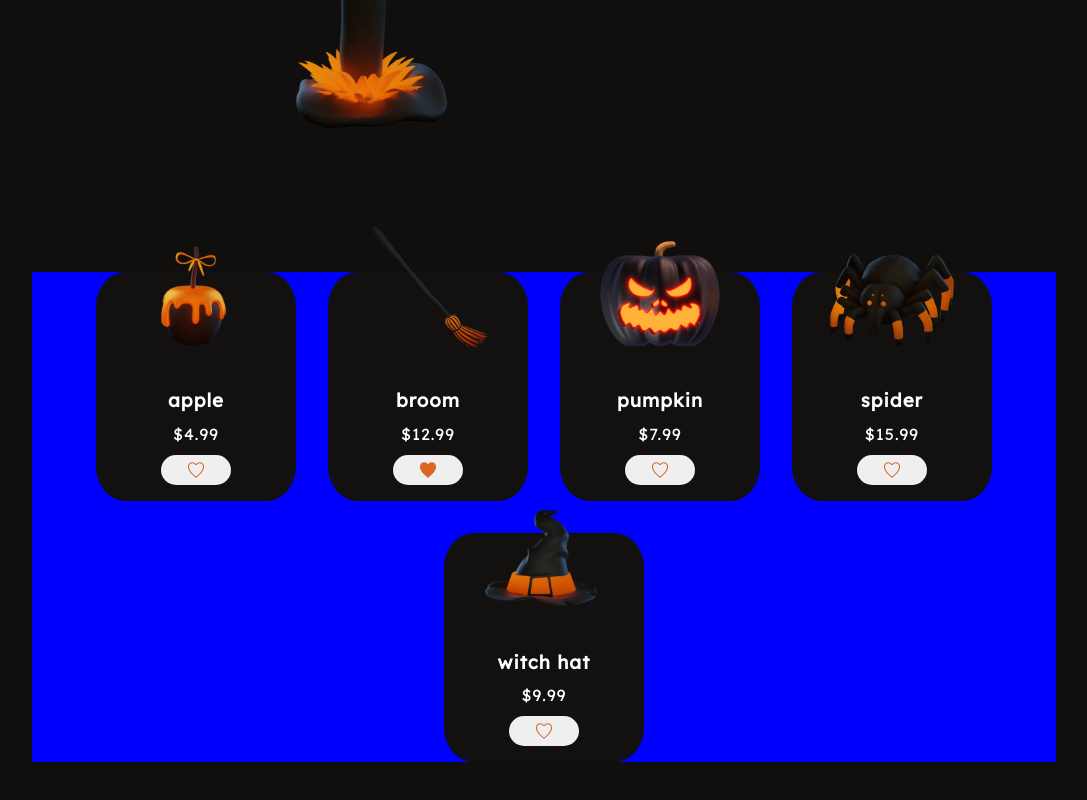
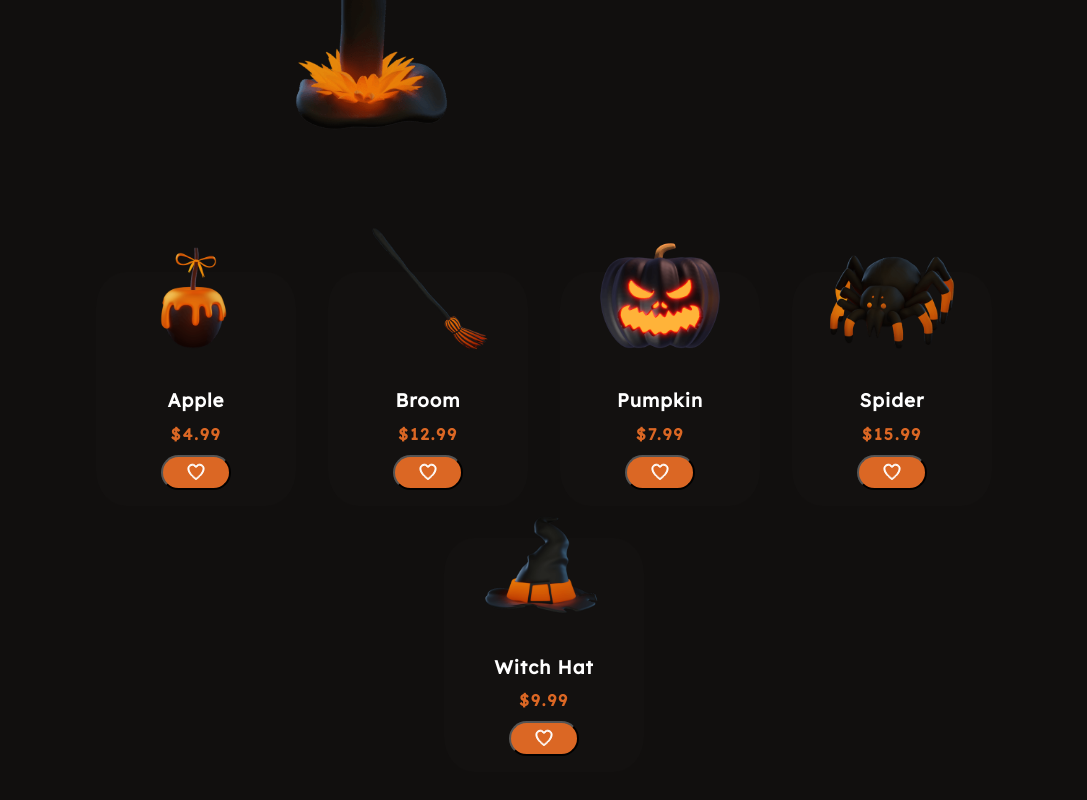
Before and after one commit to eziiel/halloween, a React (Vite) app: page / in a window 1280 px wide. Shown: the part 2371-3171 px from the top of the page, without its empty margins (96-1183 px from the left). Built offline with nearby package versions, Linux system fonts and the light colour scheme.

Commit message:
about first end

```diff
--- a/public/data/card_items.json
+++ b/public/data/card_items.json
@@ -1,32 +1,32 @@
 [
   {
-    "statusliked":false,
-    "img" : "/images/item-apple.png",
-    "subTitle" : "apple",
+    "statusLiked": false,
+    "img": "/images/item-apple.png",
+    "subTitle": "apple",
     "price": "$4.99"
   },
   {
-    "statusliked":true,
-    "img" : "/images/item-broom.png",
-    "subTitle" : "broom",
+    "statusLiked": true,
+    "img": "/images/item-broom.png",
+    "subTitle": "broom",
     "price": "$12.99"
   },
   {
-    "statusliked":false,
-    "img" : "/images/item-pumpkin.png",
-    "subTitle" : "pumpkin",
+    "statusLiked": false,
+    "img": "/images/item-pumpkin.png",
+    "subTitle": "pumpkin",
     "price": "$7.99"
   },
   {
-    "statusliked":false,
-    "img" : "/images/item-spider.png",
-    "subTitle" : "spider",
+    "statusLiked": false,
+    "img": "/images/item-spider.png",
+    "subTitle": "spider",
     "price": "$15.99"
   },
   {
-    "statusliked":false,
-    "img" : "/images/item-witch-hat.png",
-    "subTitle" : "witch hat",
+    "statusLiked": false,
+    "img": "/images/item-witch-hat.png",
+    "subTitle": "witch hat",
     "price": "$9.99"
   }
 ]
--- a/src/assets/card-items/index.tsx
+++ b/src/assets/card-items/index.tsx
@@ -1,35 +1,41 @@
-import React from 'react'
-import * as S from "./styled"
-import { IoIosHeartEmpty } from "react-icons/io";
-import { IoIosHeart } from "react-icons/io";
-import { Button } from '../button';
+import { IoIosHeart, IoIosHeartEmpty } from "react-icons/io";
+import * as S from "./styled";
+import DataCardItems from "../../../public/data/card_items.json";
+import React from "react";
+
 
 interface Data_card_item {
-  subTitle:string
-  img:string
-  price:string
-  statusliked:boolean
+  subTitle: string;
+  img: string;
+  price: string;
+  statusLiked: boolean;
 }
 
+export const CardItems = ({
+  img,
+  subTitle,
+  price,
+  statusLiked,
+}: Data_card_item) => {
 
-export const CardItems = ({ img, subTitle, price, statusliked}:Data_card_item) => {
+  const [statusCardFan, setStatusCardFan] = React.useState(false)
+  const HandleItemFan = ():void => {
+    setStatusCardFan(!statusCardFan)
+  }
   return (
     <S.Card_item>
-      <S.Img_card_item src={img} alt={subTitle}/>
-      <S.Title_card_item>
-        {subTitle}
-      </S.Title_card_item>
-      <S.Price_card_item>
-        {price}
-      </S.Price_card_item>
-      <Button
-          text={statusliked ? <IoIosHeart size="20px"/> : <IoIosHeartEmpty size="20px"/>}
-          backColor=""
-          width="70px"
-          height="30px"
-          size="--first_size"
-          color="--first_color"/>
-
+      <S.Img_card_item src={img} alt={subTitle} />
+      <S.ContentOverButtonStatus>
+        <S.Title_card_item>{subTitle}</S.Title_card_item>
+        <S.Price_card_item>{price}</S.Price_card_item>
+        <S.Fan_card_item onClick={HandleItemFan}>
+          {statusCardFan ? (
+            <IoIosHeart size="20px" strokeWidth="25px" color="#fff"></IoIosHeart>
+          ) : (
+            <IoIosHeartEmpty size="20px" strokeWidth="25px" color="#fff" />
+          )}
+        </S.Fan_card_item>
+      </S.ContentOverButtonStatus>
     </S.Card_item>
-  )
-}
+  );
+};
--- a/src/assets/card-items/styled.ts
+++ b/src/assets/card-items/styled.ts
@@ -1,14 +1,16 @@
 import styled from "styled-components";
 
+interface ImgFan {
+  img: JSX.Element
+
+}
 const Card_item = styled.li`
   background: var(--container_color);
   font-family: var(--lexend);
   letter-spacing: 1px;
   width: 200px;
-  padding: 1rem;
   border-radius: 15%;
   display: flex;
-  gap: 0.7rem;
   flex-direction: column;
   justify-content: center;
   align-items: center;
@@ -22,25 +24,58 @@ const Card_item = styled.li`
 `
 ;
 
+const ContentOverButtonStatus = styled.div`
+  width: 100%;
+  height: 100%;
+  display: flex;
+  flex-direction: column;
+  justify-content: center;
+  align-items: center;
+  gap: 0.7rem;
+  overflow: hidden;
+  padding: 1rem;
+  border-radius: 15%;
+`
 const Img_card_item = styled.img`
   width: 130px;
   position: absolute;
   bottom: 65%;
+  z-index: 3;
   transition: 0.5s ease-in-out;
 `;
 
 const Title_card_item = styled.h3`
   margin-top: 60%;
+  text-transform: capitalize;
 `;
 
-const Price_card_item = styled.span``;
+const Price_card_item = styled.span`
+  color: var(--first_color);
+  font-weight: 600;
+  letter-spacing: 2px;
+`;
 
-const Buttom_card_item = styled.button``;
+const Fan_card_item = styled.button`
+  display: flex;
+  justify-content: center;
+  align-items: center;
+  width: 70px;
+  height: 35px;
+  border-radius: 20px;
+  cursor: pointer;
+  background: var(--first_color);
+  background-position: center;
+  background-size: 60px;
+  :hover{
+    box-shadow: 0 0 200px 3px var(--first_color);
+  }
+`;
 
 export {
+  ContentOverButtonStatus,
   Card_item,
   Img_card_item,
   Title_card_item,
   Price_card_item,
-  Buttom_card_item,
+  Fan_card_item,
 };
--- a/src/components/items/index.tsx
+++ /dev/null
@@ -1,21 +0,0 @@
-import React from 'react'
-import DataItems from "../../../public/data/card_items.json"
-import { CardItems } from '../../assets/card-items'
-import * as S from "./styled"
-
-export const Items = () => {
-  return (
-    <S.ItemsSection id="items">
-      <S.ListItems>
-        {DataItems.map(({ img, price, statusliked, subTitle}) => (
-          <CardItems
-            img={img}
-            subTitle= {subTitle}
-            price= {price}
-            statusliked={statusliked}
-          />
-        ))}
-      </S.ListItems>
-    </S.ItemsSection>
-  )
-}
--- /dev/null
+++ b/src/components/items/showItems/index.tsx
@@ -0,0 +1,22 @@
+import React from "react";
+import { CardItems } from "../../../assets/card-items";
+import DataItems from "../../../../public/data/card_items.json";
+import * as S from "./styled";
+
+export const Items = () => {
+  return (
+    <S.ItemsSection id="items">
+      <S.ListItems>
+        {DataItems.map(({ img, price, statusLiked, subTitle }) => (
+          <CardItems
+            key={subTitle}
+            img={img}
+            subTitle={subTitle}
+            price={price}
+            statusLiked={statusLiked}
+          />
+        ))}
+      </S.ListItems>
+    </S.ItemsSection>
+  );
+};
--- a/src/components/items/styled.ts
+++ b/src/components/items/showItems/styled.ts
@@ -1,5 +1,5 @@
 import styled from "styled-components";
-import { Container_main } from "../../styled/generalStyled";
+import { Container_main } from "../../../styled/generalStyled";
 
 const ItemsSection = styled(Container_main).attrs({as: "section"})`
   width: 100%;
@@ -7,7 +7,6 @@ const ItemsSection = styled(Container_main).attrs({as: "section"})`
 `
 
 const ListItems = styled.ul`
-  background: blue;
   display: flex;
   flex-wrap: wrap;
   gap: 2rem;
--- a/src/pages/index.tsx
+++ b/src/pages/index.tsx
@@ -1,9 +1,8 @@
 import React from "react";
-import { CardItems } from "../assets/card-items";
 import { About } from "../components/about";
 import Header from "../components/header/index";
 import { HomeMain } from "../components/home";
-import { Items } from "../components/items";
+import { Items } from "../components/items/showItems";
 import Global from "../styled/global";
 
 const MainPage: React.FC = () => {
```
